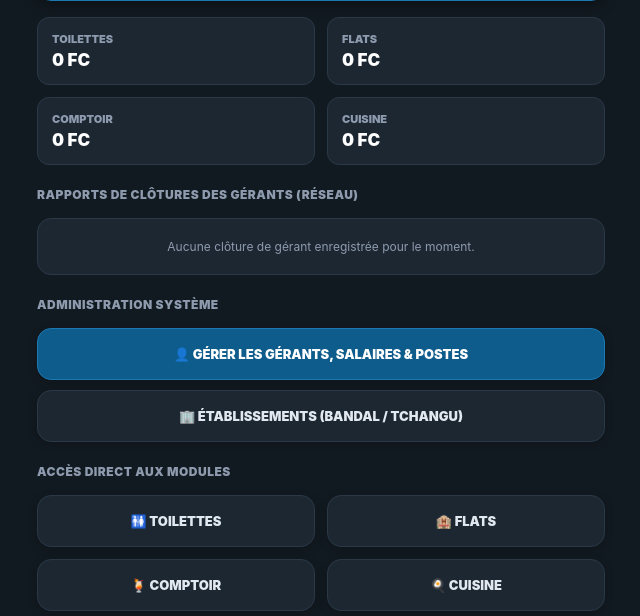
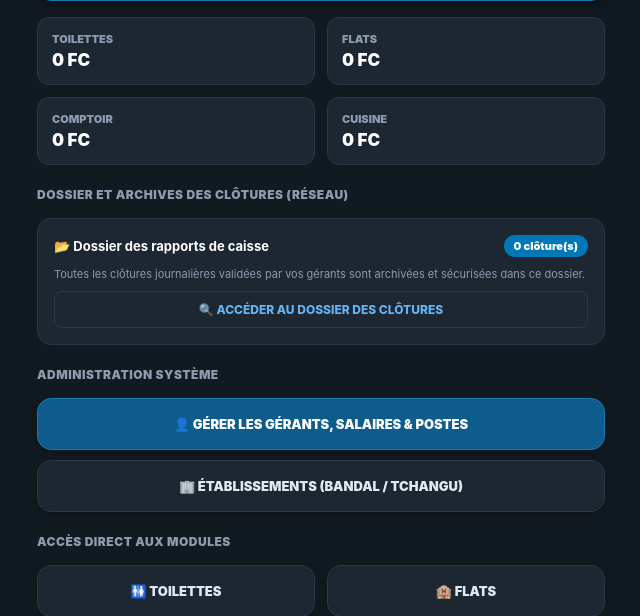
Before and after one commit to teddy863/emmanuel-gestion, a FastAPI app: template templates/dashboard.html in a window 1280 px wide. Shown: the part 185-801 px from the top of the page, without its empty margins (319-959 px from the left). Run offline with FastAPI, Linux system fonts and the light colour scheme; the template is opened without the code that fills it, so the values that code supplies are empty.

Commit message:
Rangement des clotures du dashboard dans un dossier cliquable

```diff
--- a/templates/dashboard.html
+++ b/templates/dashboard.html
@@ -198,29 +198,29 @@
 
 
 
-    <!-- Historique en direct des clôtures d'activités des gérants -->
-    <div class="section-title">RAPPORTS DE CLÔTURES DES GÉRANTS (RÉSEAU)</div>
-    <div class="card-form" style="padding: 12px; gap: 8px;">
-      {% for c in clotures %}
-        <div class="archive-item">
-          <div style="display: flex; justify-content: space-between; font-size: 13px; font-weight: 900;">
-            <span style="color: #64B5F6;">📅 {{ c.date }} à {{ c.heure }}</span>
-            <span style="color: #32D785;">{{ "{:,.0f}".format(c.montant_compte).replace(',', ' ') }} FC</span>
-          </div>
-          <div style="font-size: 11px; color: var(--muted); margin-top: 2px;">
-            Gérant : <b>{{ c.gerant }}</b> ({{ c.role_label }}) · Attendu : {{ "{:,.0f}".format(c.montant_attendu).replace(',', ' ') }} FC · Écart : <b style="color: {% if c.ecart < 0 %}#FF8888{% else %}#32D785{% endif %};">{{ "{:,.0f}".format(c.ecart).replace(',', ' ') }} FC</b>
-          </div>
-          <div style="font-size: 10px; color: #A4D7F8; margin-top: 2px;">
-            {{ c.detail }}
-          </div>
-        </div>
-      {% else %}
-        <div style="text-align: center; color: var(--muted); font-size: 12px; padding: 8px;">
-          Aucune clôture de gérant enregistrée pour le moment.
-        </div>
-      {% endfor %}
-    </div>
+    <!-- RAPPORTS ET ARCHIVES DES CLÔTURES DES GÉRANTS -->
+<div class="section-title">DOSSIER ET ARCHIVES DES CLÔTURES (RÉSEAU)</div>
+<div class="card-form" style="padding: 16px; display: flex; flex-direction: column; gap: 10px;">
 
+  <div style="display: flex; justify-content: space-between; align-items: center;">
+    <span style="font-size: 13px; font-weight: bold; color: #FFF;">
+      📂 Dossier des rapports de caisse
+    </span>
+    <span style="background: #0077B6; color: #FFF; font-size: 11px; font-weight: 900; padding: 4px 10px; border-radius: 20px;">
+      {{ clotures|length }} clôture(s)
+    </span>
+  </div>
+
+  <div style="font-size: 11px; color: var(--muted);">
+    Toutes les clôtures journalières validées par vos gérants sont archivées et sécurisées dans ce dossier.
+  </div>
+
+  <!-- Bouton pour ouvrir le dossier complet des clôtures -->
+  <a href="/cloture" style="display: block; text-align: center; background: #1C2732; color: #64B5F6; border: 1px solid #2A3847; padding: 10px; border-radius: 8px; font-size: 12px; font-weight: 800; text-decoration: none; text-transform: uppercase;">
+    🔍 Accéder au dossier des clôtures
+  </a>
+
+</div>
     <!-- Suivi des dettes enregistrées -->
     {% if dettes %}
       <div class="section-title">DETTES ET CRÉDITS EN COURS</div>
```
